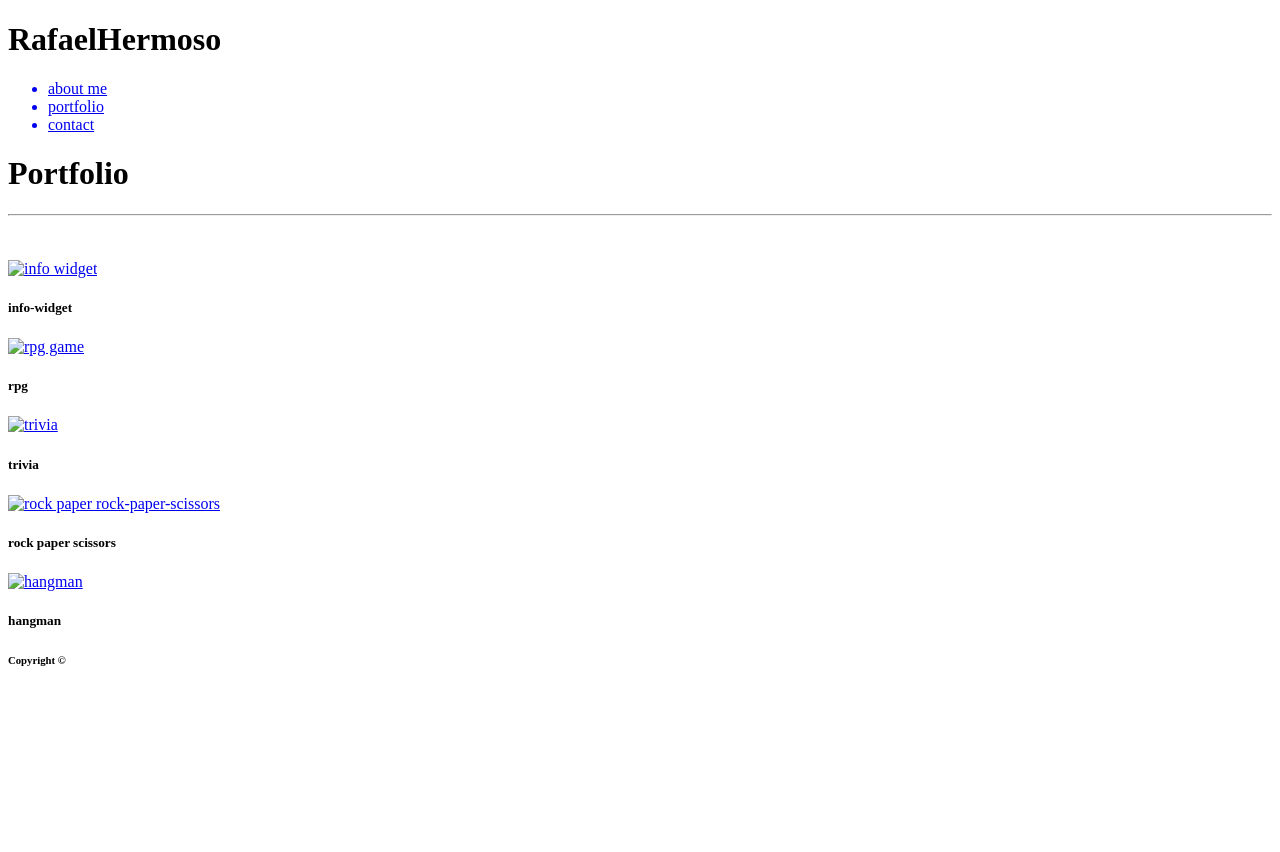
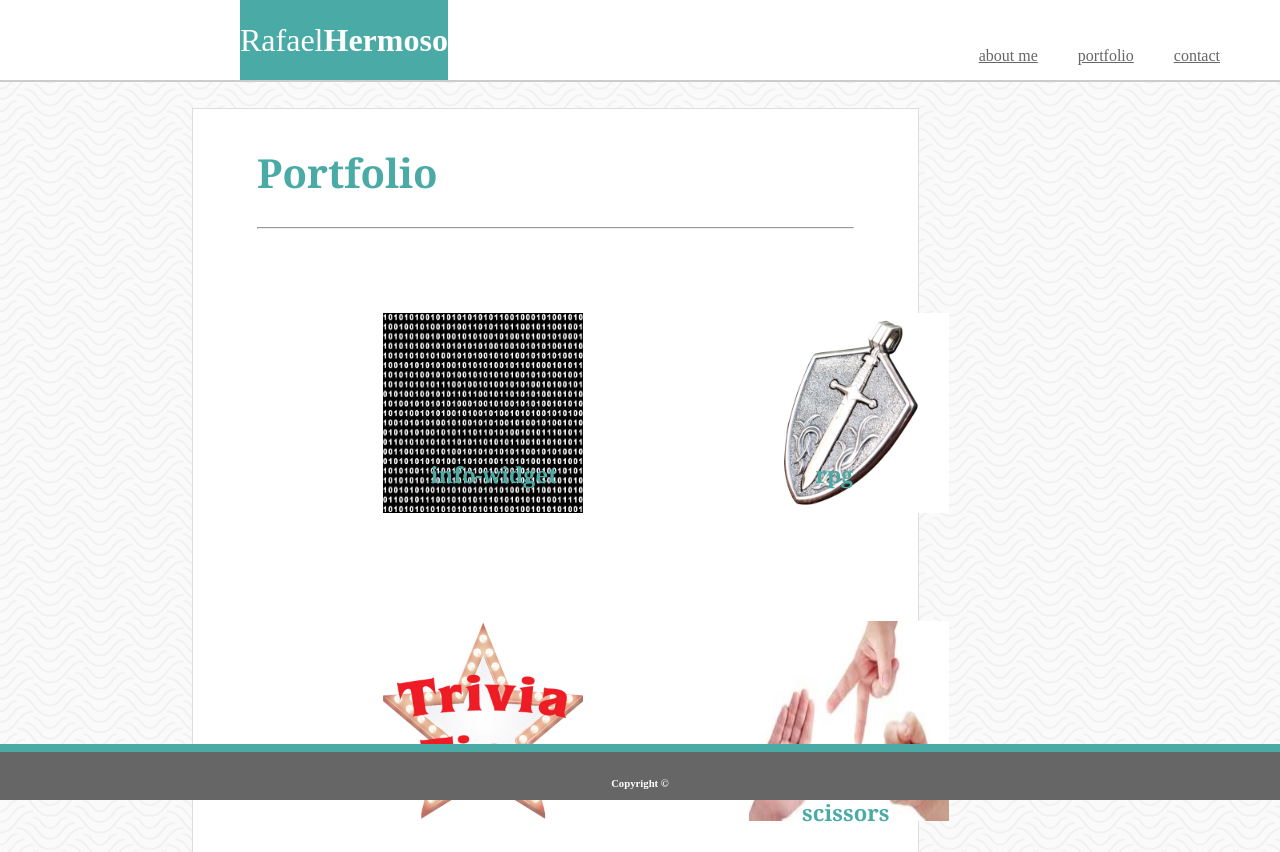
Before and after one commit to Baconbits1204/Responsive-Portfolio, a plain HTML site: page portfolio.html in a window 1280 px wide. Shown: the top 852 px of the page. Before the commit the page ends 800 px from the top, so only its background shows below. Drawn offline with Linux system fonts and the light colour scheme.

Commit message:
taking 'copy' tags off images

```diff
--- a/Assets/CSS/style.css
+++ b/Assets/CSS/style.css
@@ -0,0 +1,286 @@
+
+body{
+    background-image: url(../images/papyrus.png);
+    margin: 0%;
+}
+
+img {
+    float: left;
+    margin-right: 8px;
+    margin-bottom: 8px;
+}
+.header{
+        width: 100%;
+        height: 80px;
+        display: block;
+        background-color: white;
+        border-bottom: 2px solid #cccccc;
+}
+
+.inner-header{
+    width: 1000px;
+    height: 100%;
+    display: block;
+    margin: 0 -5em 0 15em;
+}
+
+.logo-container{
+    height: 100%;
+    display: table;
+    float: left;
+}
+
+.logo-container h1{
+    color: white;
+    background-color: #4aaaa5;
+    height: 100%;
+    display: table-cell;
+    vertical-align: middle;
+    font-family: 'Times New Roman', Times, serif;
+    font-size: 32px;
+    font-weight: 200;
+}
+
+.logo-container h1 span{
+    font-weight: 800;
+}
+
+.navigation{
+    float: right;
+    height: 100%;
+}
+
+.navigation a{
+    height: 100%;
+    display: table;
+    float: left;
+    padding: 0px 20px;
+    color:#666666;
+}
+
+.navigation a li{
+    display: table-cell;
+    vertical-align: middle;
+    height: 100%;
+    color: #666666;
+    font-family: 'Times New Roman', Times, serif;
+    font-size: 16px;
+}
+
+.content {
+    border: 1px solid #dddddd;
+    /* margin: 1em 7em 7em 7em; */
+    margin: 2% 10% 20% 15%;
+    padding: 5%;
+    padding-top: .5em;
+    color: #777777;
+    background-color: #ffffff;
+    font-size: 20px;
+    font-family: Georgia, 'Times New Roman', Times, serif;
+    height: 80%;
+    text-align: left;
+    max-width: 960px;
+    justify-content: center;
+    align-items: center;
+    align-content: center;
+}
+
+.content h1 {
+    color: #4aaaa5;
+}
+
+.content h5 {
+    color: #4aaaa5;
+    font-size: 22px;
+}
+
+.bottom {
+    text-align: center;
+    display: block;
+    background-color: #666666;
+    border-color: #4aaaa5;
+    color: white;
+    margin: 0;
+    width: 100%;
+    height: 3em;
+    border-top: 8px solid #4aaaa5;
+    position: fixed;
+    bottom: 0 ;
+}
+
+/* .text-1 {
+    width: 100px;
+    height: 100px;
+    background: url(../images/info-widget.jpg);
+    background-position: center;
+    color: #dddddd;
+    display: flex;
+    align-items: center;
+    justify-content: center;
+    font-size: 18px;
+    position: relative;
+    top: 5%;
+    left: 5%;
+}
+
+
+.text-2 {
+    width: 100px;
+    height: 100px;
+    background: url(../images/rpg.jpg);
+    background-position: center;
+    color: #dddddd;
+    display: flex;
+    align-items: center;
+    justify-content: center;
+    font-size: 18px;
+    position: relative;
+    top: -5em;
+    right: -30em;
+}
+
+
+.text-3 {
+    width: 100px;
+    height: 100px;
+    background: url(../images/trivia.jpg);
+    background-position: center;
+    color: #dddddd;
+    display: flex;
+    align-items: center;
+    justify-content: center;
+    font-size: 18px;
+    position: relative;
+    left: 2em;
+}
+
+
+.text-4 {
+    width: 100px;
+    height: 100px;
+    background: url(../images/rock-paper-scissors.jpg);
+    background-position: center;
+    color: #dddddd;
+    display: flex;
+    align-items: center;
+    justify-content: center;
+    font-size: 18px;
+    position: relative;
+    right: -30em;
+} */
+
+a:hover {
+    color: red;
+    }
+
+.form-1 {
+        width: 100%
+    }
+
+.form-2 {
+        width: 100%
+    }
+
+.form-3 {
+        width: 100%
+    }
+
+.btn btn-primary {margin-top: 10px;
+    }
+
+.grid {
+        display: grid;
+        grid-template-columns: 1fr 1fr;
+        grid-template-rows: 1fr 1fr 1fr;
+        /* grid-column-gap: 1em;
+        grid-row-gap:1em; */
+        grid-gap:3em;
+        margin-right: 5%;
+    }
+
+.grid > div{
+        /* background: #eeeeee; */
+        padding: 1em;
+    }
+
+    /* .grid > div:nth-child(odd) {
+        background: #dddddd;
+    } */
+
+.grid img {
+        margin-left: 40%;
+    }
+
+.info{
+        position: relative;
+        left: 33%;
+        bottom:30%;
+        width: 200px;
+        height: 16px;
+        padding-left: 3em;
+    }
+
+.rpg{
+        position: relative;
+        left: 40%;
+        bottom:30%;
+        width: 200px;
+        height: 16px;
+        padding-left: 3em;
+    }
+
+.trivia{
+        position: relative;
+        left: 40%;
+        bottom:30%;
+        width: 200px;
+        height: 16px;
+        padding-left: 3em;
+    }
+
+.rock{
+        position: relative;
+        left: 35%;
+        bottom:30%;
+        width: 200px;
+        height: 16px;
+        padding-left: 3em;
+    }
+
+.hangman{
+        position: relative;
+        left: 35%;
+        bottom:30%;
+        width: 200px;
+        height: 16px;
+        padding-left: 3em;
+    }
+
+
+/* first round
+
+h1 {}}}}}}
+background-color: rgb(0, 53, 0);
+height: 120px;
+margin-top: 0%;
+margin-bottom: 0%;
+}
+
+
+#navbar {width: 100%;
+    margin: 0 auto;
+    height: 40px;
+    background-color: aqua;
+    position: fixed;
+    color: rebeccapurple;
+    padding-top: 10px;
+    }
+
+
+
+form {height: 200px}
+
+footer {text-align: center;
+font-size: 50px;
+background-color: #666;}
+*/
```
Also changed, not shown: index.html (+2 -2 lines), Assets/Images/hangman.png (renamed from Assets/Images/hangman copy.png), Assets/Images/info.png (renamed from Assets/Images/info copy.png), Assets/Images/papyrus.png (renamed from Assets/Images/papyrus copy.png), Assets/Images/profile-pic.png (renamed from Assets/Images/profile-pic copy.png), Assets/Images/rock-paper-scissors.jpg (renamed from Assets/Images/rock-paper-scissors copy.jpg), Assets/Images/rpg.jpg (renamed from Assets/Images/rpg copy.jpg), Assets/Images/trivia.jpg (renamed from Assets/Images/trivia copy.jpg).
